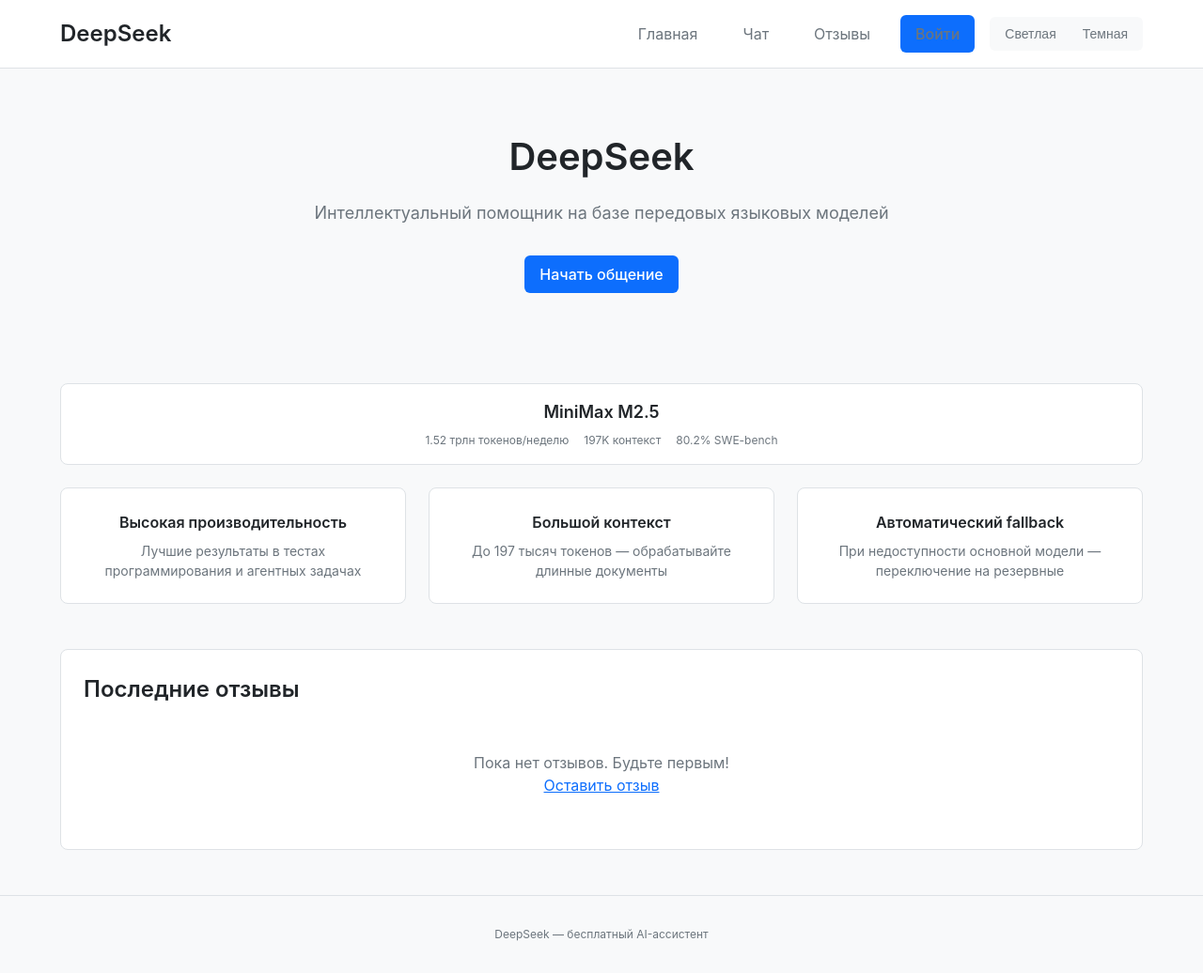
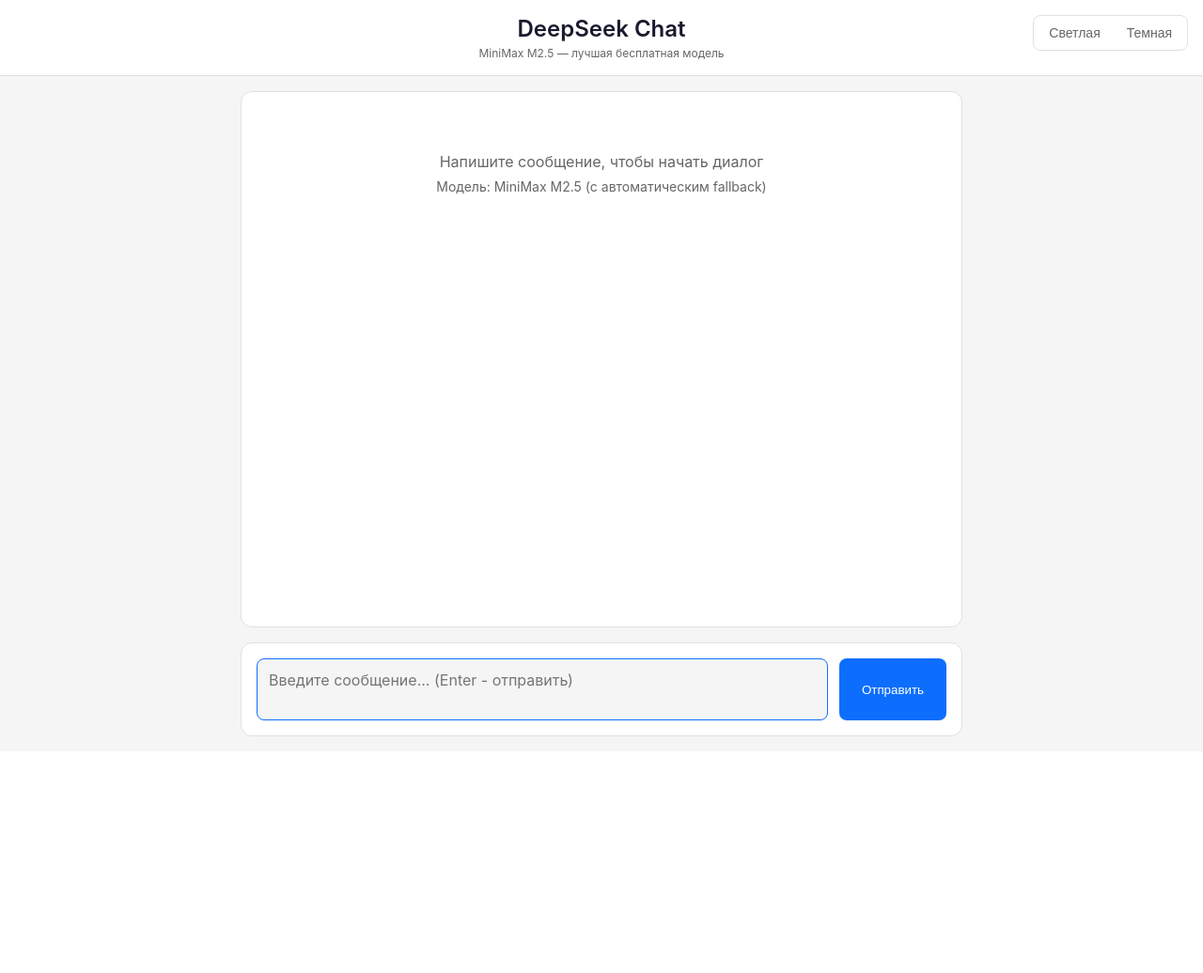
Before and after one commit to kovalphish/pipiskingpt, a Flask app: page / in a window 1280 px wide. Shown: the whole page at 94% size. After the commit the page ends 784 px from the top, so only its background shows below. Run offline with Flask 3, Linux system fonts and the light colour scheme.

Commit message:
Add files via upload

```diff
--- a/requirements.txt
+++ b/requirements.txt
@@ -1,5 +1,3 @@
 Flask==2.3.3
-Flask-Login==0.6.2
-Authlib==1.2.1
-python-dotenv==1.0.0
 requests==2.31.0
+gunicorn==21.2.0
--- a/templates/index.html
+++ b/templates/index.html
@@ -3,7 +3,7 @@
 <head>
     <meta charset="UTF-8">
     <meta name="viewport" content="width=device-width, initial-scale=1.0">
-    <title>DeepSeek AI</title>
+    <title>DeepSeek Chat</title>
     <style>
         * {
             margin: 0;
@@ -12,262 +12,66 @@
         }
 
         :root {
-            --bg-color: #f8f9fa;
-            --surface-color: #ffffff;
-            --text-primary: #212529;
-            --text-secondary: #6c757d;
-            --border-color: #dee2e6;
+            --bg: #f5f5f5;
+            --surface: white;
+            --text: #1a1a2e;
+            --text-light: #666;
+            --border: #e0e0e0;
             --accent: #0d6efd;
             --accent-hover: #0b5ed7;
-            --shadow: 0 1px 3px rgba(0,0,0,0.05);
+            --user-bg: #0d6efd;
+            --assistant-bg: #e9ecef;
         }
 
         [data-theme="dark"] {
-            --bg-color: #1a1a1a;
-            --surface-color: #2d2d2d;
-            --text-primary: #e9ecef;
-            --text-secondary: #adb5bd;
-            --border-color: #404040;
+            --bg: #1a1a1a;
+            --surface: #2d2d2d;
+            --text: #e9ecef;
+            --text-light: #adb5bd;
+            --border: #404040;
             --accent: #3b82f6;
-            --accent-hover: #60a5fa;
-            --shadow: 0 1px 3px rgba(0,0,0,0.3);
+            --assistant-bg: #404040;
         }
 
         body {
-            font-family: -apple-system, BlinkMacSystemFont, 'Segoe UI', Roboto, Oxygen, Ubuntu, sans-serif;
-            background-color: var(--bg-color);
-            color: var(--text-primary);
-            line-height: 1.5;
-            transition: background-color 0.3s ease, color 0.3s ease;
+            font-family: -apple-system, BlinkMacSystemFont, 'Segoe UI', Roboto, sans-serif;
+            background: var(--bg);
+            color: var(--text);
+            height: 100vh;
+            display: flex;
+            flex-direction: column;
+            transition: all 0.3s;
         }
 
-        /* Typography */
-        h1 { font-size: 2.5rem; font-weight: 600; margin-bottom: 1rem; }
-        h2 { font-size: 1.5rem; font-weight: 600; margin-bottom: 1rem; }
-        h3 { font-size: 1.25rem; font-weight: 600; margin-bottom: 0.5rem; }
-
-        /* Layout */
-        .container {
-            max-width: 1200px;
-            margin: 0 auto;
-            padding: 0 1.5rem;
-        }
-
-        /* Navigation */
-        .navbar {
-            border-bottom: 1px solid var(--border-color);
-            background-color: var(--surface-color);
-            position: sticky;
-            top: 0;
-            z-index: 100;
-        }
-
-        .nav-container {
-            max-width: 1200px;
-            margin: 0 auto;
-            padding: 1rem 1.5rem;
-            display: flex;
-            justify-content: space-between;
-            align-items: center;
-            flex-wrap: wrap;
-            gap: 1rem;
-        }
-
-        .logo {
-            font-size: 1.5rem;
-            font-weight: 600;
-            color: var(--text-primary);
-            text-decoration: none;
-        }
-
-        .nav-links {
-            display: flex;
-            gap: 1rem;
-            align-items: center;
-            flex-wrap: wrap;
-        }
-
-        .nav-links a {
-            color: var(--text-secondary);
-            text-decoration: none;
-            padding: 0.5rem 1rem;
-            transition: color 0.2s;
-        }
-
-        .nav-links a:hover {
-            color: var(--accent);
-        }
-
-        /* Buttons */
-        .btn {
-            display: inline-block;
-            padding: 0.5rem 1rem;
-            border-radius: 0.375rem;
-            font-weight: 500;
-            text-decoration: none;
-            cursor: pointer;
-            border: none;
-            transition: all 0.2s;
-        }
-
-        .btn-primary {
-            background-color: var(--accent);
-            color: white;
-        }
-
-        .btn-primary:hover {
-            background-color: var(--accent-hover);
-        }
-
-        .btn-outline {
-            background-color: transparent;
-            border: 1px solid var(--border-color);
-            color: var(--text-primary);
-        }
-
-        .btn-outline:hover {
-            border-color: var(--accent);
-            color: var(--accent);
-        }
-
-        .btn-danger {
-            background-color: #dc2626;
-            color: white;
-        }
-
-        .btn-danger:hover {
-            background-color: #b91c1c;
-        }
-
-        /* Cards */
-        .card {
-            background-color: var(--surface-color);
-            border: 1px solid var(--border-color);
-            border-radius: 0.5rem;
-            padding: 1.5rem;
-            transition: box-shadow 0.2s;
-        }
-
-        .card:hover {
-            box-shadow: var(--shadow);
-        }
-
-        /* Hero Section */
-        .hero {
-            text-align: center;
-            padding: 4rem 2rem;
-            margin-bottom: 2rem;
-        }
-
-        .hero p {
-            color: var(--text-secondary);
-            font-size: 1.125rem;
-            margin-bottom: 2rem;
-        }
-
-        /* Features Grid */
-        .features {
-            display: grid;
-            grid-template-columns: repeat(auto-fit, minmax(280px, 1fr));
-            gap: 1.5rem;
-            margin-bottom: 3rem;
-        }
-
-        .feature-card {
+        /* Header */
+        .header {
+            background: var(--surface);
+            border-bottom: 1px solid var(--border);
+            padding: 1rem;
             text-align: center;
         }
 
-        .feature-title {
+        .header h1 {
+            font-size: 1.5rem;
             font-weight: 600;
-            margin-bottom: 0.5rem;
         }
 
-        .feature-desc {
-            color: var(--text-secondary);
-            font-size: 0.875rem;
-        }
-
-        /* Model Info */
-        .model-info {
-            background-color: var(--surface-color);
-            border: 1px solid var(--border-color);
-            border-radius: 0.5rem;
-            padding: 1rem;
-            margin-bottom: 1.5rem;
-            text-align: center;
-        }
-
-        .model-name {
-            font-weight: 600;
-            font-size: 1.125rem;
-        }
-
-        .model-stats {
-            display: flex;
-            justify-content: center;
-            gap: 1rem;
-            margin-top: 0.5rem;
-            flex-wrap: wrap;
-        }
-
-        .stat {
+        .model-badge {
             font-size: 0.75rem;
-            color: var(--text-secondary);
-        }
-
-        /* Reviews */
-        .reviews-section {
-            margin-top: 2rem;
-        }
-
-        .review-item {
-            border-bottom: 1px solid var(--border-color);
-            padding: 1rem 0;
-        }
-
-        .review-item:last-child {
-            border-bottom: none;
-        }
-
-        .review-header {
-            display: flex;
-            justify-content: space-between;
-            align-items: center;
-            margin-bottom: 0.5rem;
-            flex-wrap: wrap;
-            gap: 0.5rem;
-        }
-
-        .review-name {
-            font-weight: 500;
-        }
-
-        .review-date {
-            font-size: 0.75rem;
-            color: var(--text-secondary);
-        }
-
-        .review-rating {
-            color: #f59e0b;
-            margin-bottom: 0.5rem;
-        }
-
-        .review-message {
-            color: var(--text-secondary);
-        }
-
-        .empty-state {
-            text-align: center;
-            padding: 2rem;
-            color: var(--text-secondary);
+            color: var(--text-light);
+            margin-top: 0.25rem;
         }
 
         /* Theme Toggle */
         .theme-toggle {
+            position: fixed;
+            top: 1rem;
+            right: 1rem;
             display: flex;
             gap: 0.25rem;
-            background-color: var(--bg-color);
-            border-radius: 0.375rem;
+            background: var(--surface);
+            border: 1px solid var(--border);
+            border-radius: 0.5rem;
             padding: 0.25rem;
         }
 
@@ -275,146 +79,193 @@
             background: none;
             border: none;
             padding: 0.375rem 0.75rem;
-            border-radius: 0.25rem;
+            border-radius: 0.375rem;
             cursor: pointer;
             font-size: 0.875rem;
-            color: var(--text-secondary);
+            color: var(--text-light);
         }
 
         .theme-btn.active {
-            background-color: var(--surface-color);
-            color: var(--text-primary);
-            box-shadow: var(--shadow);
+            background: var(--accent);
+            color: white;
         }
 
-        /* Flash Messages */
-        .flash-message {
-            position: fixed;
-            bottom: 1rem;
-            right: 1rem;
-            padding: 0.75rem 1rem;
-            border-radius: 0.375rem;
-            color: white;
-            z-index: 1000;
+        /* Chat */
+        .chat-container {
+            flex: 1;
+            display: flex;
+            flex-direction: column;
+            max-width: 800px;
+            margin: 0 auto;
+            width: 100%;
+            padding: 1rem;
+            overflow: hidden;
         }
 
-        .flash-success {
-            background-color: #10b981;
+        .messages {
+            flex: 1;
+            overflow-y: auto;
+            padding: 1rem;
+            background: var(--surface);
+            border: 1px solid var(--border);
+            border-radius: 0.75rem;
+            margin-bottom: 1rem;
         }
 
-        .flash-error {
-            background-color: #ef4444;
+        .message {
+            margin-bottom: 1rem;
+            display: flex;
         }
 
-        /* Footer */
-        .footer {
-            border-top: 1px solid var(--border-color);
-            padding: 2rem;
-            text-align: center;
-            color: var(--text-secondary);
-            font-size: 0.75rem;
-            margin-top: 3rem;
+        .user {
+            justify-content: flex-end;
         }
 
-        /* Responsive */
-        @media (max-width: 768px) {
-            .nav-container {
-                flex-direction: column;
+        .assistant {
+            justify-content: flex-start;
         }
 
-            .hero {
-                padding: 2rem 1rem;
+        .message-content {
+            max-width: 70%;
+            padding: 0.75rem 1rem;
+            border-radius: 1rem;
+            white-space: pre-wrap;
         }
 
-            h1 {
-                font-size: 1.75rem;
+        .user .message-content {
+            background: var(--user-bg);
+            color: white;
+            border-bottom-right-radius: 0.25rem;
+        }
+
+        .assistant .message-content {
+            background: var(--assistant-bg);
+            border-bottom-left-radius: 0.25rem;
+        }
+
+        .message-info {
+            font-size: 0.7rem;
+            margin-top: 0.25rem;
+            color: var(--text-light);
+        }
+
+        .user .message-info {
+            text-align: right;
+        }
+
+        /* Input */
+        .input-area {
+            display: flex;
+            gap: 0.75rem;
+            padding: 1rem;
+            background: var(--surface);
+            border: 1px solid var(--border);
+            border-radius: 0.75rem;
+        }
+
+        .chat-input {
+            flex: 1;
+            padding: 0.75rem;
+            border: 1px solid var(--border);
+            border-radius: 0.5rem;
+            font-size: 1rem;
+            background: var(--bg);
+            color: var(--text);
+            resize: none;
+            font-family: inherit;
+        }
+
+        .chat-input:focus {
+            outline: none;
+            border-color: var(--accent);
+        }
+
+        .send-btn {
+            padding: 0.75rem 1.5rem;
+            background: var(--accent);
+            color: white;
+            border: none;
+            border-radius: 0.5rem;
+            cursor: pointer;
+            font-weight: 500;
+        }
+
+        .send-btn:disabled {
+            opacity: 0.5;
+            cursor: not-allowed;
+        }
+
+        /* Typing */
+        .typing-indicator {
+            display: flex;
+            gap: 4px;
+            padding: 0.75rem 1rem;
+            background: var(--assistant-bg);
+            border-radius: 1rem;
+            width: fit-content;
+        }
+
+        .typing-dot {
+            width: 8px;
+            height: 8px;
+            background: var(--text-light);
+            border-radius: 50%;
+            animation: typing 1.4s infinite;
+        }
+
+        @keyframes typing {
+            0%, 60%, 100% { transform: translateY(0); }
+            30% { transform: translateY(-8px); }
+        }
+
+        .empty {
+            text-align: center;
+            padding: 3rem;
+            color: var(--text-light);
+        }
+
+        @media (max-width: 768px) {
+            .message-content {
+                max-width: 85%;
+            }
+            .theme-toggle {
+                top: 0.5rem;
+                right: 0.5rem;
             }
         }
     </style>
 </head>
 <body>
-    <nav class="navbar">
-        <div class="nav-container">
-            <a href="/" class="logo">DeepSeek</a>
-            <div class="nav-links">
-                <a href="/">Главная</a>
-                <a href="/chat">Чат</a>
-                <a href="/feedback">Отзывы</a>
-                {% if user and user.is_authenticated %}
-                    <a href="/dashboard">Профиль</a>
-                    <a href="/logout" class="btn btn-outline">Выйти</a>
-                {% else %}
-                    <a href="/login" class="btn btn-primary">Войти</a>
-                {% endif %}
     <div class="theme-toggle">
         <button class="theme-btn" onclick="setTheme('light')">Светлая</button>
         <button class="theme-btn" onclick="setTheme('dark')">Темная</button>
     </div>
-            </div>
-        </div>
-    </nav>
 
-    <div class="container">
-        <div class="hero">
-            <h1>DeepSeek</h1>
-            <p>Интеллектуальный помощник на базе передовых языковых моделей</p>
-            <a href="/chat" class="btn btn-primary">Начать общение</a>
+    <div class="header">
+        <h1>DeepSeek Chat</h1>
+        <div class="model-badge">MiniMax M2.5 — лучшая бесплатная модель</div>
     </div>
 
-        <div class="model-info">
-            <div class="model-name">MiniMax M2.5</div>
-            <div class="model-stats">
-                <span class="stat">1.52 трлн токенов/неделю</span>
-                <span class="stat">197K контекст</span>
-                <span class="stat">80.2% SWE-bench</span>
+    <div class="chat-container">
+        <div class="messages" id="messages">
+            <div class="empty">
+                <p>Напишите сообщение, чтобы начать диалог</p>
+                <p style="font-size: 0.875rem; margin-top: 0.5rem;">Модель: MiniMax M2.5 (с автоматическим fallback)</p>
             </div>
         </div>
 
-        <div class="features">
-            <div class="card feature-card">
-                <div class="feature-title">Высокая производительность</div>
-                <div class="feature-desc">Лучшие результаты в тестах программирования и агентных задачах</div>
-            </div>
-            <div class="card feature-card">
-                <div class="feature-title">Большой контекст</div>
-                <div class="feature-desc">До 197 тысяч токенов — обрабатывайте длинные документы</div>
-            </div>
-            <div class="card feature-card">
-                <div class="feature-title">Автоматический fallback</div>
-                <div class="feature-desc">При недоступности основной модели — переключение на резервные</div>
+        <div class="input-area">
+            <textarea id="input" class="chat-input" rows="2" placeholder="Введите сообщение... (Enter - отправить)" onkeydown="handleKeyDown(event)"></textarea>
+            <button id="sendBtn" class="send-btn" onclick="sendMessage()">Отправить</button>
         </div>
     </div>
 
-        <div class="card reviews-section">
-            <h2>Последние отзывы</h2>
-            {% if feedbacks %}
-                {% for f in feedbacks %}
-                    <div class="review-item">
-                        <div class="review-header">
-                            <span class="review-name">{{ f.name }}</span>
-                            <span class="review-date">{{ f.created_at[:16] }}</span>
-                        </div>
-                        <div class="review-rating">
-                            {% for i in range(f.rating|int) %}★{% endfor %}
-                            {% for i in range(5 - f.rating|int) %}☆{% endfor %}
-                        </div>
-                        <div class="review-message">{{ f.message }}</div>
-                    </div>
-                {% endfor %}
-            {% else %}
-                <div class="empty-state">
-                    <p>Пока нет отзывов. Будьте первым!</p>
-                    <a href="/feedback" style="color: var(--accent);">Оставить отзыв</a>
-                </div>
-            {% endif %}
-        </div>
-    </div>
+    <script>
+        let isWaiting = false;
+        const messagesDiv = document.getElementById('messages');
+        const input = document.getElementById('input');
+        const sendBtn = document.getElementById('sendBtn');
 
-    <div class="footer">
-        <p>DeepSeek — бесплатный AI-ассистент</p>
-    </div>
-
-    <script>
         function setTheme(theme) {
             document.documentElement.setAttribute('data-theme', theme);
             localStorage.setItem('theme', theme);
@@ -427,15 +278,92 @@
             });
         }
 
-        const savedTheme = localStorage.getItem('theme') || 'light';
-        setTheme(savedTheme);
+        setTheme(localStorage.getItem('theme') || 'light');
+
+        function handleKeyDown(e) {
+            if (e.key === 'Enter' && !e.shiftKey) {
+                e.preventDefault();
+                sendMessage();
+            }
+        }
+
+        function scrollToBottom() {
+            messagesDiv.scrollTop = messagesDiv.scrollHeight;
+        }
+
+        function addMessage(role, content) {
+            if (messagesDiv.querySelector('.empty')) {
+                messagesDiv.innerHTML = '';
+            }
+
+            const div = document.createElement('div');
+            div.className = `message ${role}`;
+            div.innerHTML = `
+                <div class="message-content">
+                    ${escapeHtml(content)}
+                    <div class="message-info">${new Date().toLocaleTimeString()}</div>
+                </div>
+            `;
+            messagesDiv.appendChild(div);
+            scrollToBottom();
+        }
+
+        function showTyping() {
+            const indicator = document.createElement('div');
+            indicator.className = 'message assistant';
+            indicator.id = 'typing';
+            indicator.innerHTML = `
+                <div class="typing-indicator">
+                    <div class="typing-dot"></div>
+                    <div class="typing-dot"></div>
+                    <div class="typing-dot"></div>
+                </div>
+            `;
+            messagesDiv.appendChild(indicator);
+            scrollToBottom();
+        }
+
+        function removeTyping() {
+            const indicator = document.getElementById('typing');
+            if (indicator) indicator.remove();
+        }
+
+        function escapeHtml(text) {
+            const div = document.createElement('div');
+            div.textContent = text;
+            return div.innerHTML;
+        }
+
+        async function sendMessage() {
+            const msg = input.value.trim();
+            if (!msg || isWaiting) return;
+
+            addMessage('user', msg);
+            input.value = '';
+            isWaiting = true;
+            sendBtn.disabled = true;
+            showTyping();
+
+            try {
+                const res = await fetch('/api/chat', {
+                    method: 'POST',
+                    headers: { 'Content-Type': 'application/json' },
+                    body: JSON.stringify({ message: msg })
+                });
+                const data = await res.json();
+                removeTyping();
+                addMessage('assistant', data.response || 'Ошибка');
+            } catch (e) {
+                removeTyping();
+                addMessage('assistant', 'Ошибка соединения');
+            } finally {
+                isWaiting = false;
+                sendBtn.disabled = false;
+                input.focus();
+            }
+        }
+
+        input.focus();
     </script>
-
-    {% with messages = get_flashed_messages(with_categories=true) %}
-        {% for cat, msg in messages %}
-            <div class="flash-message flash-{{ cat }}">{{ msg }}</div>
-            <script>setTimeout(() => document.querySelector('.flash-message')?.remove(), 3000);</script>
-        {% endfor %}
-    {% endwith %}
 </body>
 </html>
```
Lines whose indentation alone changed are shown as unchanged.
